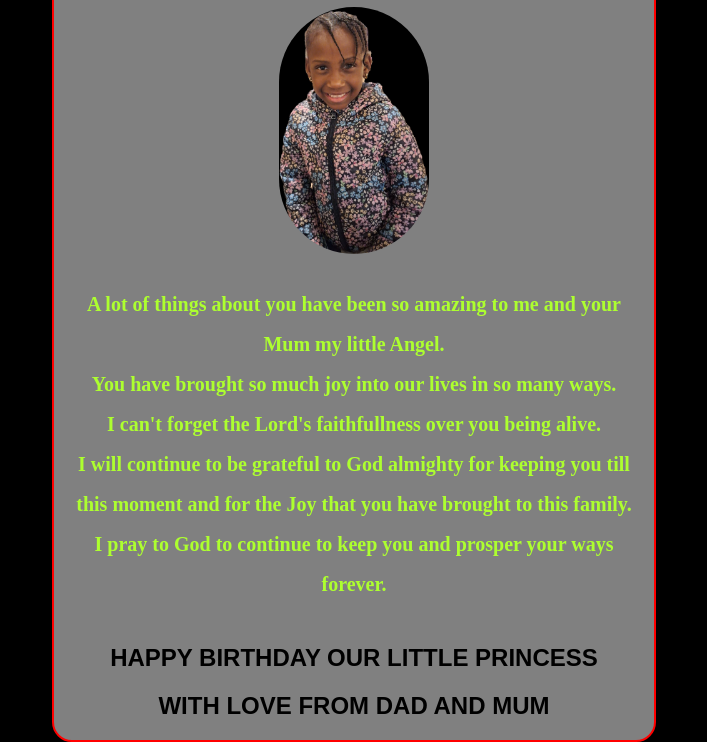
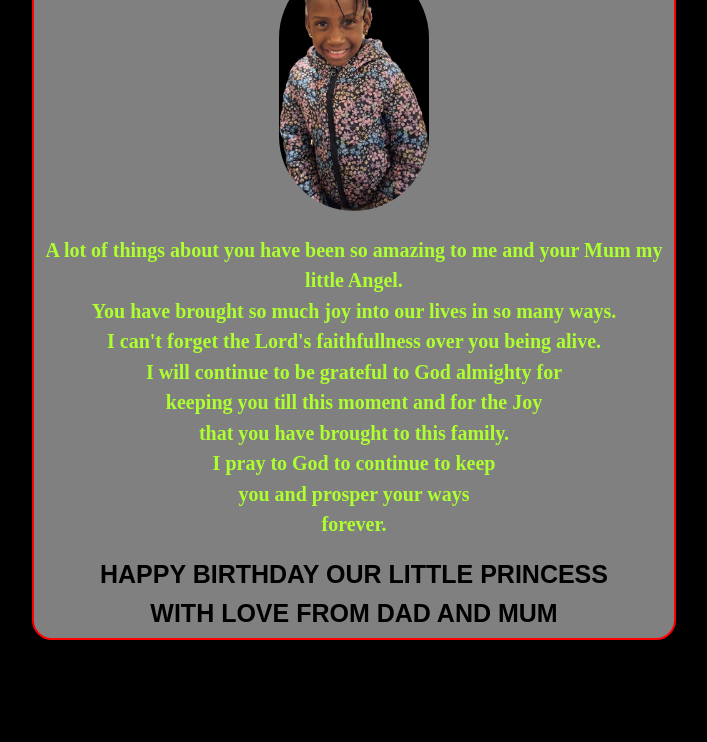
Before and after one commit to WaleAdediran/deborah-birthday-card, a plain HTML site: page index.html in a window 1280 px wide. Shown: the part 117-859 px from the top of the page, without its empty margins (286-993 px from the left). After the commit the page ends 800 px from the top, so only its background shows below. Drawn offline with Linux system fonts and the light colour scheme; a web font is replaced by a local one.

Commit message:
Redesigned the file

```diff
--- a/index.html
+++ b/index.html
@@ -14,16 +14,16 @@
 </head>
 <body class="coloured-text">
     <div id="page">
-        <h1>HURRAY!!! <br>DEBORAH CLOCKS ANOTHER YEAR</h1>
+        <h1 class="imported-format">HURRAY!!! <br>DEBORAH CLOCKS ANOTHER YEAR</h1>
         <img src="deborah.jpg"  alt="Deborah posing for the camera" />
         <p class="text">A lot of things about you have been so amazing to me and your Mum my little Angel.
             <br>You have brought so much joy into our lives in so many ways.
             <br>I can't forget the Lord's faithfullness over you being alive.
-            <br>I will continue to be grateful to God almighty for keeping you till this moment and for the Joy that you have brought to this family.
-            <br>I pray to God to continue to keep you and prosper your ways forever.
+            <br>I will continue to be grateful to God almighty for <br>keeping you till this moment and for the Joy <br>that you have brought to this family.
+            <br>I pray to God to continue to keep <br>you and prosper your ways <br>forever.
         </p>
-        <h2>HAPPY BIRTHDAY OUR LITTLE PRINCESS</h2>
-        <H2>WITH LOVE FROM DAD AND MUM</H2>
+        <h2 class="imported-format">HAPPY BIRTHDAY OUR LITTLE PRINCESS</h2>
+        <H2 class="imported-format">WITH LOVE FROM DAD AND MUM</H2>
     </div>
 
 
--- a/style.css
+++ b/style.css
@@ -5,7 +5,7 @@ body {
     text-align: center;
     margin: 0;
     padding: 0;
-
+    width: 100%;
 }
 
 #page {
@@ -17,27 +17,22 @@ body {
 
 img {
     border-radius: 150px;
-    margin-bottom: 5px;
     width:150px;
 }
 
-.coloured-text {
+.imported-format{
     font-family: "Bungee Spice", sans-serif;
     font-weight: 600;
     font-style: normal;
-    font-size: 16px;
-    margin-left: 40px;
-    margin-right: 40px;
-    margin-top: 5px;
+    font-size: 25px;
+    margin: 10px;
   }
 
   .text {
     font-size: 20px;
     font-family: "Stylish", serif;
     font-weight:bolder;
-    line-height: 40px;
+    line-height: 30.5px;
     font-style: normal;
-    padding: 20px;
-    margin-top: 1px;
     color: greenyellow;
   }
```
